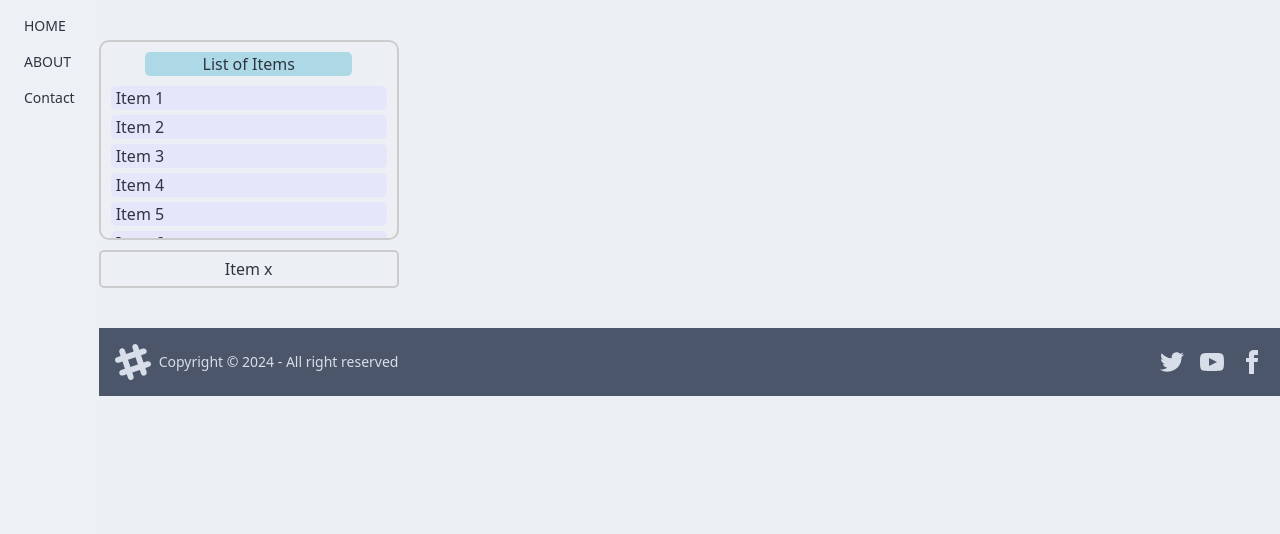
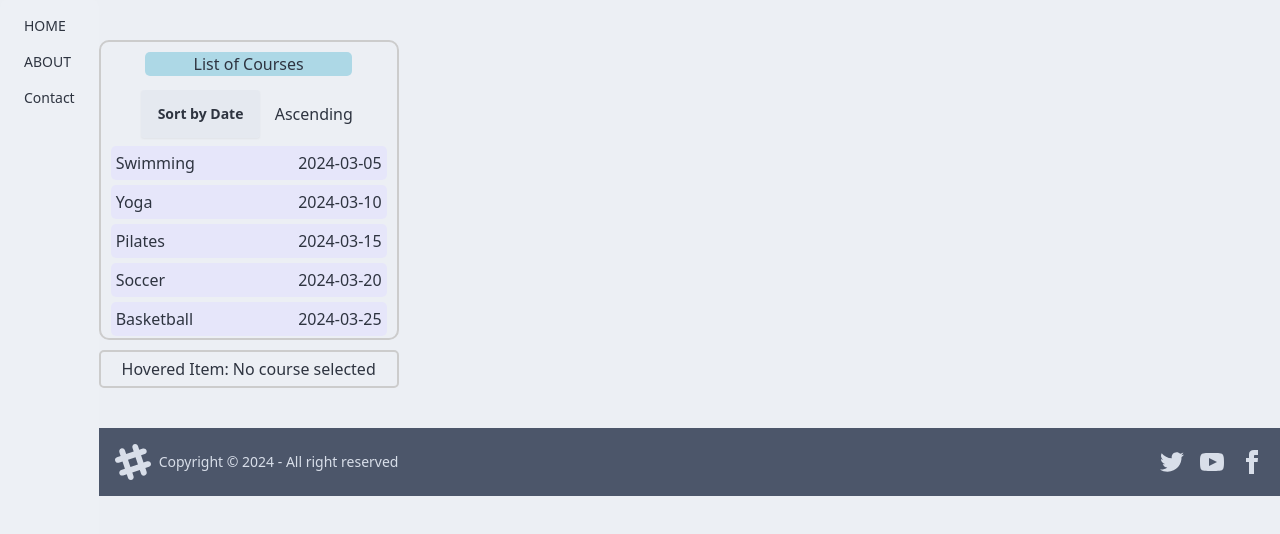
Before and after one commit to raydatray/SportSort, a SvelteKit app in the folder Frontend/: page /lists in a window 1280 px wide. Shown: the top 534 px of the page. Built offline with nearby package versions, Linux system fonts and the light colour scheme.

Commit message:
Added sorting for course offering list -> descending by date or ascending by date

```diff
--- a/Frontend/src/routes/lists/+page.svelte
+++ b/Frontend/src/routes/lists/+page.svelte
@@ -1,29 +1,77 @@
 <!-- +page.svelte -->
 <script>
-    // an array of items
-    let items = ['Item 1', 'Item 2', 'Item 3', 'Item 4', 'Item 5', 'Item 6', 'Item 7', 'Item 8',
-        'Item 9', 'Item 10', 'Item 11', 'Item 12', 'Item 13', 'Item 14', 'Item 15', 'Item 16', 'Item 17',];
-    // variable to store the hovered item
-    let hoveredItem = "";
+    // Array of dictionaries with course type and start date
+    let items = [
+        {"courseType": "Swimming", "startDate": "2024-03-05"},
+        {"courseType": "Yoga", "startDate": "2024-03-10"},
+        {"courseType": "Pilates", "startDate": "2024-03-15"},
+        {"courseType": "Soccer", "startDate": "2024-03-20"},
+        {"courseType": "Basketball", "startDate": "2024-03-25"},
+        {"courseType": "Pickle Ball", "startDate": "2024-03-30"},
+        {"courseType": "Tennis", "startDate": "2024-04-01"},
+        {"courseType": "Ping Pong", "startDate": "2024-04-05"},
+        {"courseType": "Golf", "startDate": "2024-04-10"},
+        // Add more items as needed
+    ];
+
+    // Variable to store the hovered item
+    let hoveredItem = {"courseType": "", "startDate": ""};
+
+    // Variable to store the sorting order
+    let sortOrder = "ascending";
+
+    // Function to sort the items based on start date
+    function sortItems() {
+        if (sortOrder === "ascending") {
+            items = items.sort((a, b) => new Date(a.startDate).getTime() - new Date(b.startDate).getTime());
+        } else {
+            items = items.sort((a, b) => new Date(b.startDate).getTime() - new Date(a.startDate).getTime());
+        }
+    }
+
 </script>
 
 <div class="list-container">
     <div class="scrollable-list">
-        <div class="list-header-bg"> <!-- Background wrapper for list header -->
-            <h1 class="list-header">List of Items</h1>
+        <!-- Background wrapper for list header -->
+        <div class="list-header-bg">
+            <h1 class="list-header">List of Courses</h1>
+            <!-- Dropdown for sorting -->
+        </div>
+        <div style="width: 100%;">
+            <div class="dropdown dropdown-bottom">
+                <div tabindex="0" role="button" class="btn m-1">Sort by Date</div>
+                <ul tabindex="0" class="dropdown-content z-[1] menu p-2 shadow bg-base-100 rounded-box w-52">
+                    <li><a on:click={() => { sortOrder = "ascending"; sortItems(); }}>Ascending</a></li>
+                    <li><a on:click={() => { sortOrder = "descending"; sortItems(); }}>Descending</a></li>
+                </ul>
+            </div>
+            <div class="sorted-order">
+                {#if sortOrder === "ascending"}
+                    Ascending
+                {:else if sortOrder === "descending"}
+                    Descending
+                {:else}
+                    <!-- Display something when nothing is hovered over -->
+                    Hovered Item: No course selected
+                {/if}
+            </div>
         </div>
         <!-- Render list items -->
         {#each items as item}
-            <div class="list-item" on:mouseover={() => hoveredItem = item} on:mouseleave={() => hoveredItem = ""}>{item}</div>
+            <div class="list-item" on:mouseover={() => hoveredItem = item} on:mouseleave={() => hoveredItem = {"courseType": "", "startDate": ""}}>
+                <span>{item.courseType}</span> <!-- Display course type -->
+                <span>{item.startDate}</span> <!-- Display start date -->
+            </div>
         {/each}
     </div>
     <!-- Display hovered item in a textbox -->
     <div class="hovered-item">
-        {#if hoveredItem}
-            {hoveredItem}
+        {#if hoveredItem.courseType !== ""}
+            Hovered Item -> Course Type: {hoveredItem.courseType}, Start Date: {hoveredItem.startDate}
         {:else}
             <!-- Display something when nothing is hovered over -->
-            Item x
+            Hovered Item: No course selected
         {/if}
     </div>
 </div>
@@ -37,7 +85,7 @@
 
     /* Add CSS styles for the scrollable list */
     .scrollable-list {
-        max-height: 200px; /* Limit the height of the list */
+        max-height: 300px; /* Limit the height of the list */
         max-width: 300px;
         overflow-y: auto; /* Enable vertical scrolling */
         border: 2px solid #ccc;
@@ -47,7 +95,6 @@
         flex-direction: column; /* Arrange items vertically */
         align-items: flex-start; /* Center items horizontally */
         list-style-type: none; /* Remove list-style (bullets) */
-
     }
 
     /* Style for list items */
@@ -55,9 +102,12 @@
         margin-bottom: 5px;
         background-color: lavender;
         border-radius: 5px; /* Rounded corners for the highlight box */
-        padding-left: 5px; /* Add left padding to create space */
-        transition: background-color 0.3s; /* Smooth transition for hover effect */
+        padding: 5px; /* Add padding to the list item */
+        transition: background-color 0.4s; /* Smooth transition for hover effect */
         width: 100%; /* Ensure header spans the full width */
+        display: flex; /* Use flexbox */
+        justify-content: space-between; /* Align content on each end */
+        align-items: center; /* Center items vertically */
     }
 
     /* Apply background color when hovering over list item */
@@ -77,7 +127,6 @@
         max-width: 300px;
         margin-top: 10px; /* Add margin on top */
         padding: 5px;
-        /*background-color: #FFFF;*/
         border: 2px solid #ccc;
         border-radius: 5px; /* Rounded corners */
         text-align: center; /* Center text horizontally */
@@ -86,8 +135,47 @@
     .list-header-bg {
         background-color: lightblue; /* Set the background color */
         width: 75%; /* Set the width to occupy 75% of the space */
-        margin: 0 auto; /* Center the header horizontally */
-        margin-bottom: 10px;
+        margin: 0 auto 10px;
         border-radius: 5px; /* Rounded corners */
+        display: flex; /* Use flexbox */
+        justify-content: space-between; /* Align content on each end */
+        align-items: center; /* Center items vertically */
+    }
+    .sorted-order{
+        padding-top: 16px;
+    }
+    /* Style for dropdown */
+    .dropdown {
+        float: left;
+        position: relative;
+        padding-left: 10px;
+        width: 50%;
+        margin-left: 16px;
+        margin-bottom: 4px;
+        margin-right: 10px;
+    }
+
+    .dropdown-content {
+        display: none;
+        position: absolute;
+        background-color: #f9f9f9;
+        min-width: 160px;
+        box-shadow: 0px 8px 16px 0px rgba(0,0,0,0.2);
+        z-index: 1;
+    }
+
+    .dropdown-content a {
+        color: black;
+        padding: 12px 16px;
+        text-decoration: none;
+        display: block;
+    }
+
+    .dropdown-content a:hover {
+        background-color: #f1f1f1;
+    }
+
+    .dropdown:hover .dropdown-content {
+        display: block;
     }
 </style>
```
